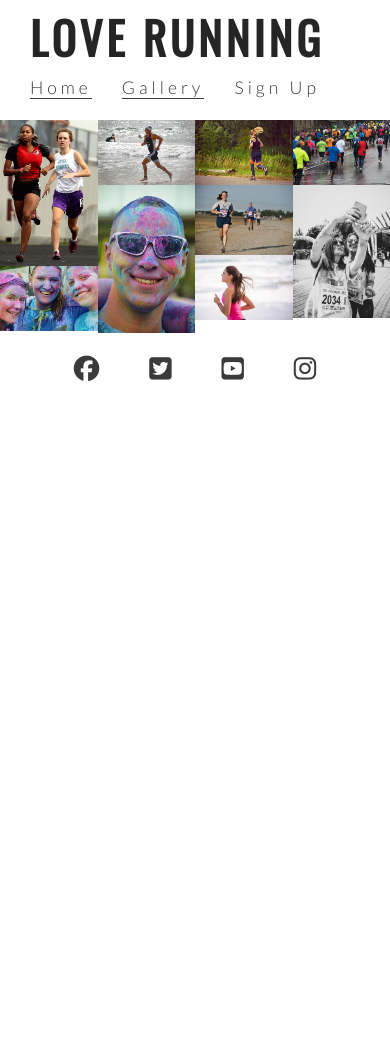
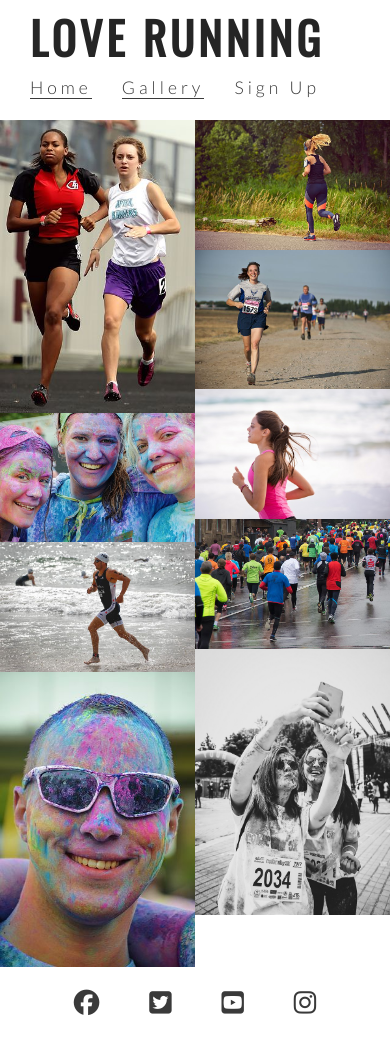
Before and after one commit to Franzdev8/love-running, a plain HTML site: page gallery.html in a window 390 px wide. Before the commit the page ends 844 px from the top, so only its background shows below. Drawn offline with nearby package versions, Linux system fonts and the light colour scheme.

Commit message:
Style gallery for responsive design

```diff
--- a/assets/css/style.css
+++ b/assets/css/style.css
@@ -329,4 +329,14 @@ hr {
         padding: 0 20px;
     }
 
+    #photos {
+        column-count: 3;
+    }
+    /* for small screen sizes 800px and down */
+    @media screen and (max-width: 800px) {
+        #photos {
+            column-count: 2;
+        }
+
+    }
 }
```
